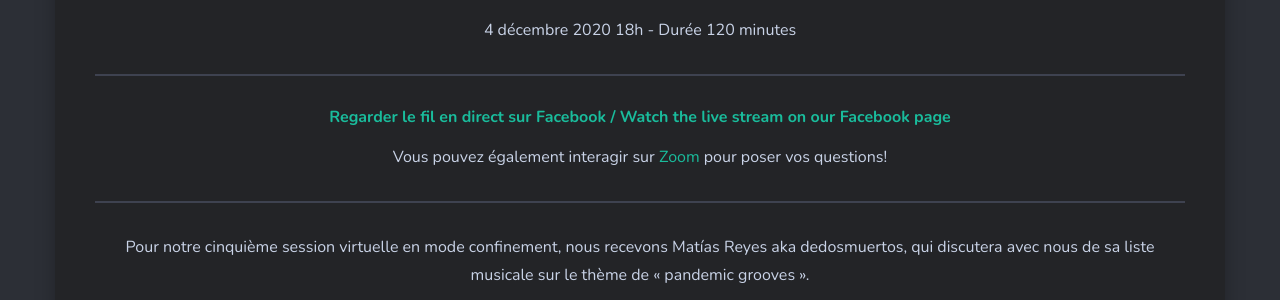
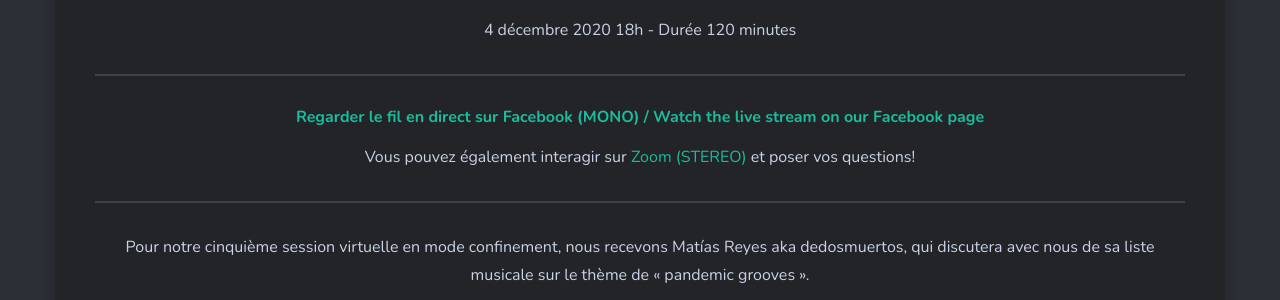
Before and after one commit to sessions-marteau/sessions-marteau-2.github.io, a Jekyll site: the page built from _pages/live.md, in a window 1280 px wide. Shown: the part 238-538 px from the top of the page. Built offline with Jekyll 4.4.1, drawn with Linux system fonts in a browser that asks for light colours; nearby versions of some CDN libraries.

Commit message:
Update live.md
added mono stereo info

```diff
--- a/_pages/live.md
+++ b/_pages/live.md
@@ -11,8 +11,8 @@ tag: live, en direct
 <hr>
   <center>
 
-    <h6><a href="https://www.facebook.com/sessionsmarteau/"> Regarder le fil en direct sur Facebook / Watch the live stream on our Facebook page</a></h6>
-<center> Vous pouvez également interagir sur <a href="https://sessionsmarteau.com/session-virtuelle"> Zoom </a> pour poser vos questions!
+    <h6><a href="https://www.facebook.com/sessionsmarteau/"> Regarder le fil en direct sur Facebook (MONO) / Watch the live stream on our Facebook page</a></h6>
+<center> Vous pouvez également interagir sur <a href="https://sessionsmarteau.com/session-virtuelle"> Zoom (STEREO) </a> et poser vos questions!
 
 <div class="fb-comments" data-href="https://sessionsmarteau.com/live/" data-colorscheme="dark" data-numposts="1" data-width=""></div>
 
```
